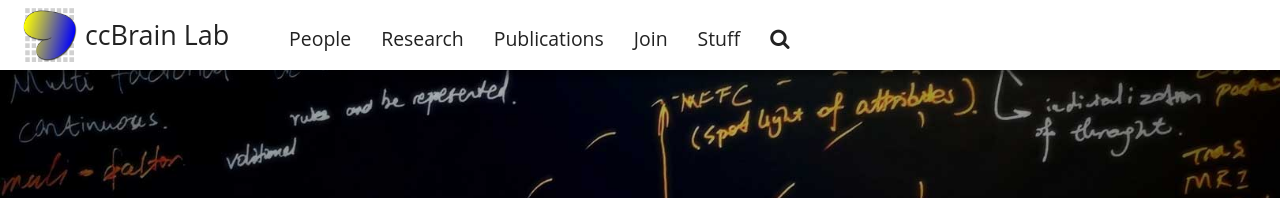
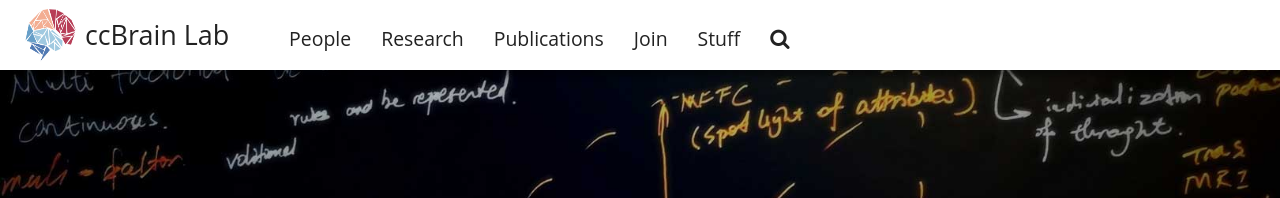
Before and after one commit to ccbrain/ccbrain.github.io, a Jekyll site: the page built from index.html, in a window 1280 px wide. Shown: the top 198 px of the page. Built offline with Jekyll 4.4.1, drawn with Linux system fonts in a browser that asks for light colours; some web fonts are replaced; comment, search, counter and statistics services are not loaded.

Commit message:
new logo added to images and changed in header (favicon modified as well)

```diff
--- a/_config.yml
+++ b/_config.yml
@@ -5,7 +5,7 @@ description:      Cognition and Computational Brain Lab
 disqus_shortname:
 reading_time:     false # if true, shows the estimated reading time for a post
 words_per_minute: 200
-logo:             images/logo2.png # logo visible in the topbar
+logo:             images/logo_web.png # logo visible in the topbar
 excerpt_separator: <!--more-->
 # Your site's domain goes here (eg: //mmistakes.github.io, http://mademistakes.com, etc)
 # When testing locally leave blank or use http://localhost:4000
```
Also changed, not shown: images/ccbrain_logo_final.svg (added), images/favicon.ico, images/favicon.jpg (deleted), images/logo.png (deleted), images/logo_web.png (added).
